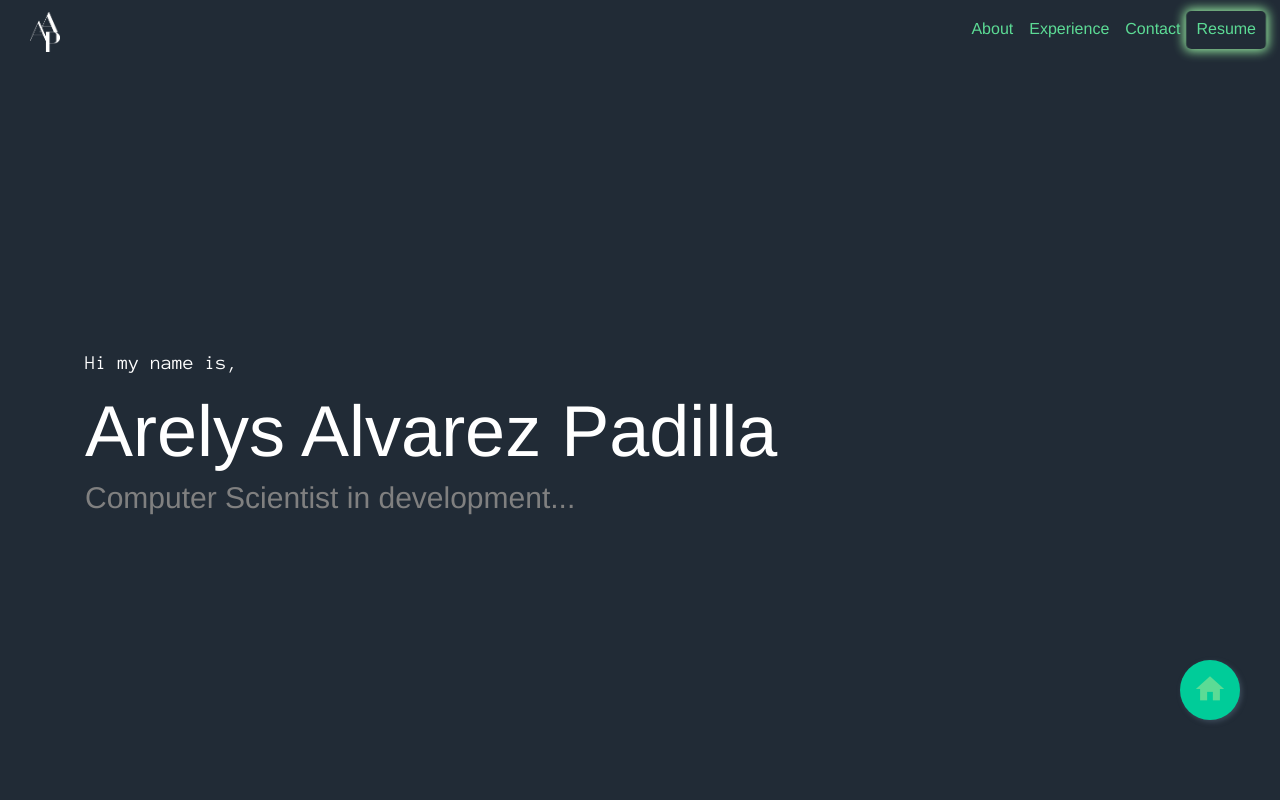
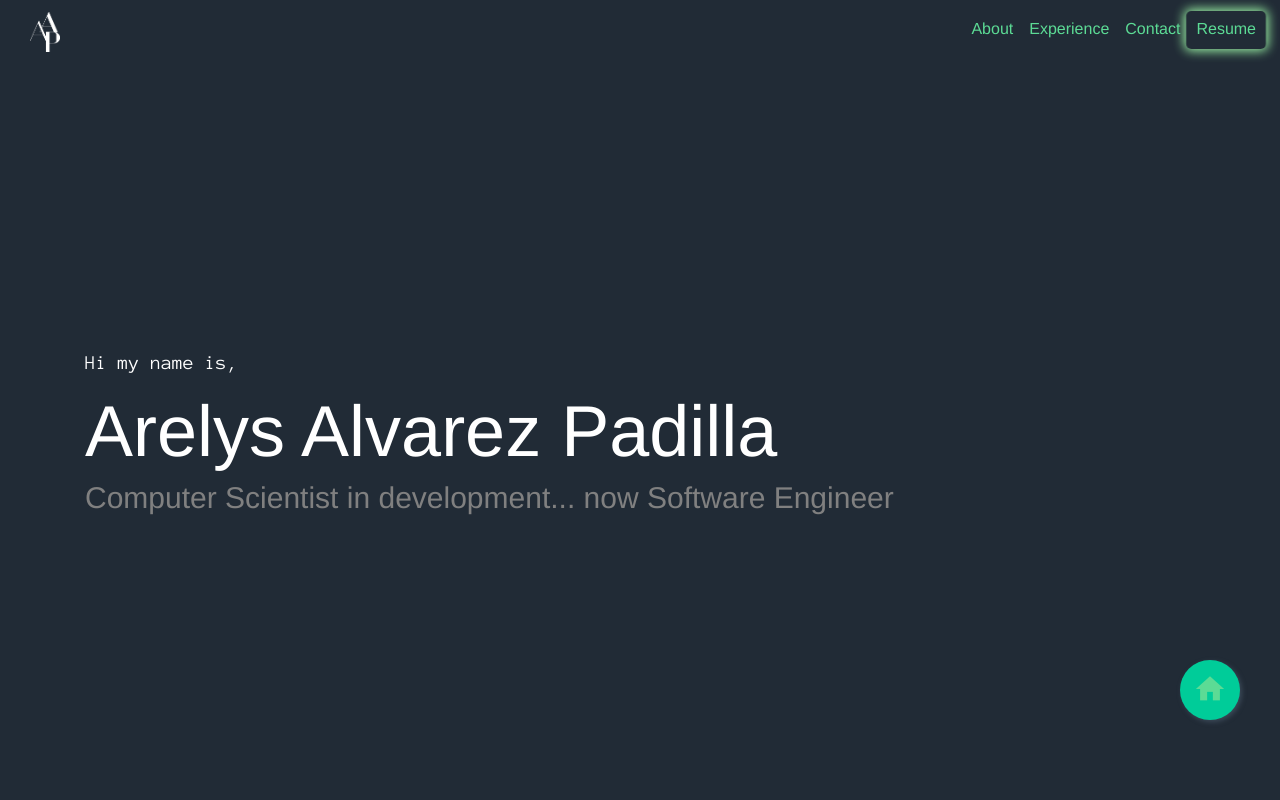
Before and after one commit to Felicity05/My-Personal-Website, a Vue app in the folder portfolio/: page / in a window 1280 px wide. Shown: the top 800 px of the page. Built offline with nearby package versions, Linux system fonts and the light colour scheme.

Commit message:
small change to test deployment

```diff
--- a/portfolio/src/components/Header.vue
+++ b/portfolio/src/components/Header.vue
@@ -50,7 +50,7 @@ export default {
       });
     },
     openResumeNewTab: function() {
-      var pdf = "../static/AAresume2019.pdf";
+      var pdf = "../static/Arelys's Resume 2019-1.pdf";
       window.open(pdf, "_blank");
     }
   }
--- a/portfolio/src/components/Presentation.vue
+++ b/portfolio/src/components/Presentation.vue
@@ -2,7 +2,7 @@
   <div class="hello">
     <p class="lead hi">Hi my name is, </p>
     <h1 class="display-3 animated fadeInDown delay-.5s">Arelys Alvarez Padilla</h1>
-    <p class="lead spec animated fadeIn delay-1s">Computer Scientist in development...</p>
+    <p class="lead spec animated fadeIn delay-1s">Computer Scientist in development... now Software Engineer</p>
   </div>
 </template>
 
```
